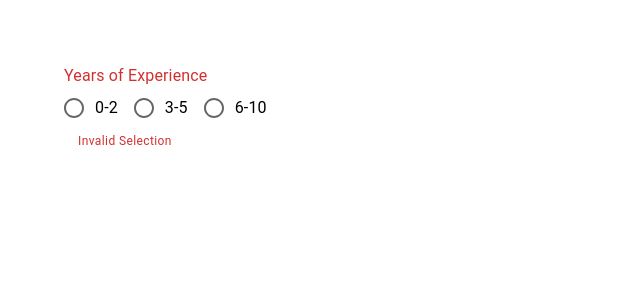
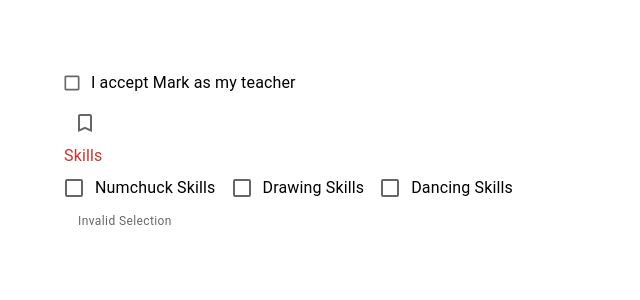
Before and after one commit to IMakeTheSites/mui-react-fun, a React (Create React App) app: page / in a window 1280 px wide. Shown: the top 300 px of the page, without its empty margins (0-640 px from the left). Built offline with nearby package versions, Linux system fonts and the light colour scheme.

Commit message:
Add MuiCheckbox component

```diff
--- a/src/App.tsx
+++ b/src/App.tsx
@@ -1,5 +1,6 @@
 import "./App.css";
 import { MuiButton } from "./components/MuiButton";
+import { MuiCheckbox } from "./components/MuiCheckbox";
 import { MuiRadioButton } from "./components/MuiRadioButton";
 import { MuiSelect } from "./components/MuiSelect";
 import { MuiTextField } from "./components/MuiTextField";
@@ -12,7 +13,8 @@
       <MuiButton /> */}
       {/* <MuiTextField /> */}
       {/* <MuiSelect /> */}
-      <MuiRadioButton />
+      {/* <MuiRadioButton /> */}
+      <MuiCheckbox />
     </div>
   );
 }
--- /dev/null
+++ b/src/components/MuiCheckbox.tsx
@@ -0,0 +1,93 @@
+import {
+  Box,
+  FormControlLabel,
+  Checkbox,
+  FormControl,
+  FormLabel,
+  FormGroup,
+  FormHelperText,
+} from "@mui/material";
+import React, { useState } from "react";
+import BookmarkBorderIcon from "@mui/icons-material/BookmarkBorder";
+import BookmarkIcon from "@mui/icons-material/Bookmark";
+
+export const MuiCheckbox = () => {
+  const [acceptTeacher, setAcceptTeacher] = useState(false);
+  const [skills, setSkills] = useState<string[]>([]);
+  console.log(skills);
+  const handleChange = (event: React.ChangeEvent<HTMLInputElement>) => {
+    setAcceptTeacher(event.target.checked);
+  };
+  const handleSkillChange = (event: React.ChangeEvent<HTMLInputElement>) => {
+    const index = skills.indexOf(event.target.value);
+    if (index === -1) {
+      setSkills([...skills, event.target.value]);
+    } else {
+      setSkills(skills.filter((skill) => skill !== event.target.value));
+    }
+  };
+
+  return (
+    <Box>
+      <Box>
+        <FormControlLabel
+          label="I accept Mark as my teacher"
+          control={
+            <Checkbox
+              checked={acceptTeacher}
+              onChange={handleChange}
+              size="small"
+              color="secondary"
+            />
+          }
+        />
+      </Box>
+      <Box>
+        <Checkbox
+          icon={<BookmarkBorderIcon />}
+          checkedIcon={<BookmarkIcon />}
+          checked={acceptTeacher}
+          onChange={handleChange}
+        />
+      </Box>
+      <Box>
+        <FormControl>
+          <FormLabel error>Skills</FormLabel>
+          <FormGroup row>
+            <FormControlLabel
+              label="Numchuck Skills"
+              control={
+                <Checkbox
+                  value="numchuck skills"
+                  checked={skills.includes("numchuck skills")}
+                  onChange={handleSkillChange}
+                />
+              }
+            />
+            <FormControlLabel
+              label="Drawing Skills"
+              control={
+                <Checkbox
+                  value="drawing skills"
+                  checked={skills.includes("drawing skills")}
+                  onChange={handleSkillChange}
+                />
+              }
+            />
+            <FormControlLabel
+              label="Dancing Skills"
+              control={
+                <Checkbox
+                  value="dancing skills"
+                  checked={skills.includes("dancing skills")}
+                  onChange={handleSkillChange}
+                />
+              }
+            />
+          </FormGroup>
+          <FormHelperText>Invalid Selection</FormHelperText>
+        </FormControl>
+      </Box>
+    </Box>
+  );
+};
```
